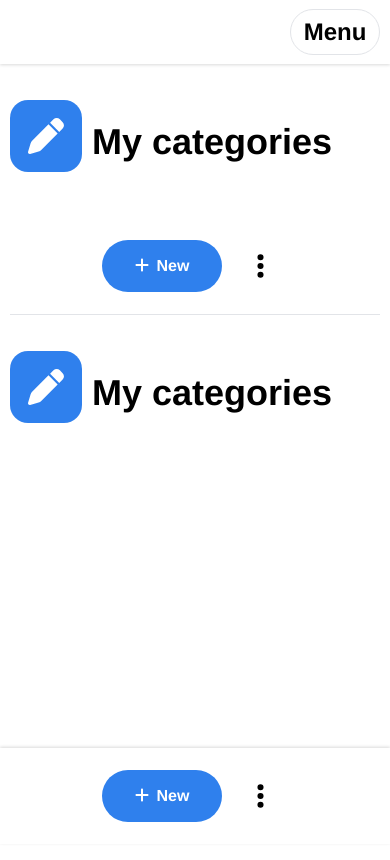
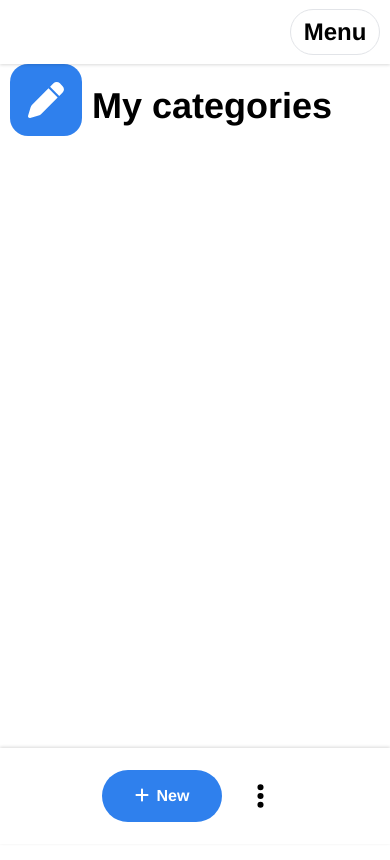
Before and after one commit to project-qwerty/project-qwerty, a Vue app: page /custom-categories in a window 390 px wide. Shown: the top 860 px of the page. Built offline with nearby package versions, Linux system fonts and the light colour scheme; what @lottiefiles/vue-lottie-player would draw is missing.

Commit message:
show/hide desktop/mobile title/controls at appropriate screen resolutions

```diff
--- a/src/components/NavPage.vue
+++ b/src/components/NavPage.vue
@@ -225,6 +225,11 @@
     }
   }
 
+  .mobile-title,
+  .mobile-controls {
+    display: none;
+  }
+
   .mobile-controls {
     /* position at bottom of screen */
     position: fixed;
@@ -235,6 +240,17 @@
     /* appearance */
     background-color: var(--background-colour);
     box-shadow: rgba(0, 0, 0, 0.15) 0px -1px 3px;
+  }
+
+  @media screen and (max-width: 960px) {
+    .desktop-title-and-controls {
+      display: none;
+    }
+
+    .mobile-title,
+    .mobile-controls {
+      display: unset;
+    }
   }
 
   /* small screen layout */
```
